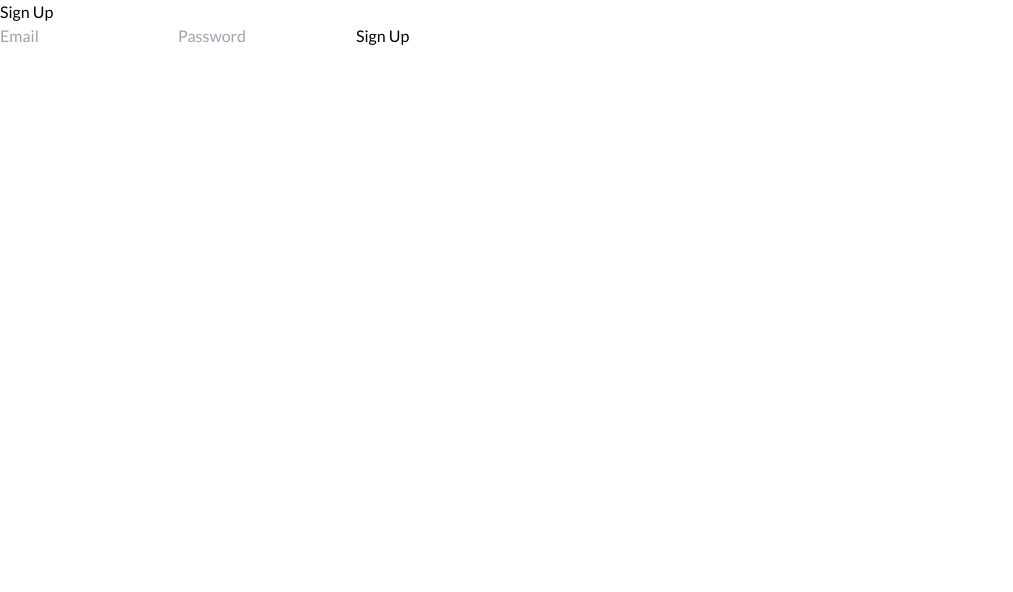
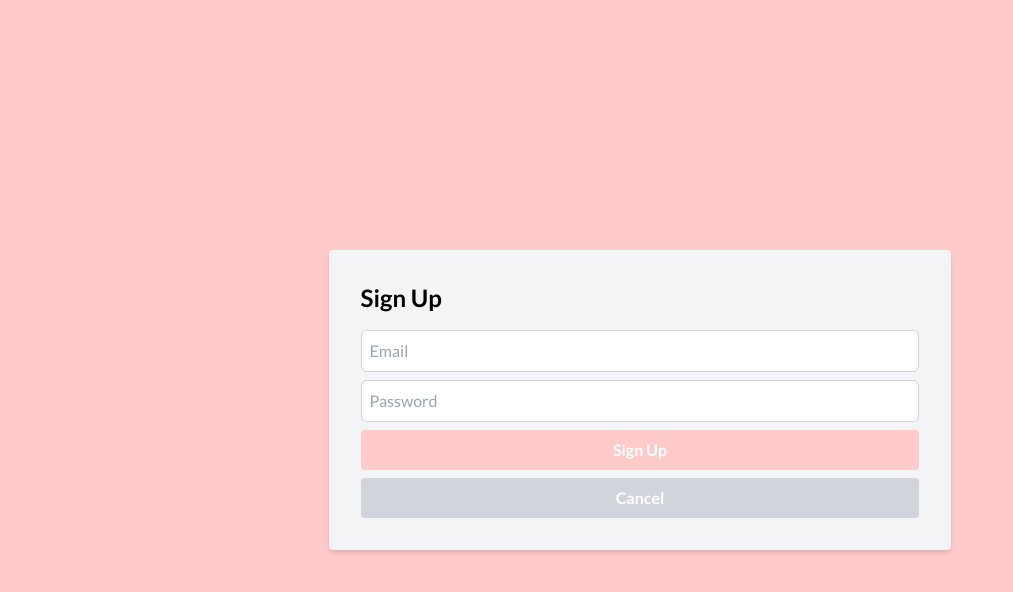
Before and after one commit to xus84/gym_guidance, a Next.js app: page /signup in a window 1280 px wide. Shown: the top 592 px of the page, without its empty margins (0-1013 px from the left). Built offline with nearby package versions, Linux system fonts and the light colour scheme.

Commit message:
Login & SignUp styled

```diff
--- a/src/app/login/page.js
+++ b/src/app/login/page.js
@@ -1,8 +1,10 @@
 // pages/Login.js
 'use client'
 import React, { useState } from 'react';
+import { useRouter } from 'next/navigation';
 
 export default function Login() {
+  const router = useRouter();
   const [email, setEmail] = useState('');
   const [password, setPassword] = useState('');
 
@@ -12,11 +14,36 @@ export default function Login() {
   };
 
   return (
-    <div>
-      <h2>Login</h2>
-      <input type="email" placeholder="Email" value={email} onChange={e => setEmail(e.target.value)} />
-      <input type="password" placeholder="Password" value={password} onChange={e => setPassword(e.target.value)} />
-      <button onClick={handleLogin}>Login</button>
+    <div className="flex justify-center items-center h-screen bg-red-200">
+      <div className="bg-gray-100 p-8 rounded shadow-md">
+        <h2 className="text-2xl font-bold mb-4">Login</h2>
+        <input
+          type="email"
+          placeholder="Email"
+          value={email}
+          onChange={e => setEmail(e.target.value)}
+          className="w-full border border-gray-300 rounded-md p-2 mb-2"
+        />
+        <input
+          type="password"
+          placeholder="Password"
+          value={password}
+          onChange={e => setPassword(e.target.value)}
+          className="w-full border border-gray-300 rounded-md p-2 mb-2"
+        />
+        <button
+          onClick={handleLogin}
+          className="w-full bg-red-200 text-white font-bold py-2 px-4 mb-2 rounded"
+        >
+          Login
+        </button>
+        <button
+          onClick={() => router.push('/')}
+          className="w-full bg-gray-300 text-white font-bold py-2 px-4 rounded"
+        >
+          Cancel
+        </button>
+      </div>
     </div>
   );
 }
--- a/src/app/signup/page.js
+++ b/src/app/signup/page.js
@@ -1,22 +1,71 @@
 // pages/SignUp.js
 'use client'
 import React, { useState } from 'react';
-
+import { useRouter } from 'next/navigation';
 export default function SignUp() {
+  const router = useRouter();
   const [email, setEmail] = useState('');
   const [password, setPassword] = useState('');
 
   const handleSignUp = () => {
+    // Validar que se haya ingresado un correo electrónico y una contraseña
+    if (email === '' || password === '') {
+      // Mostrar un mensaje de error o realizar alguna acción en caso de campos vacíos
+      return;
+    }
+
     // Aquí puedes implementar la lógica para registrar al usuario
     // utilizando la dirección de correo electrónico y contraseña proporcionados
+
+    // Ejemplo de cómo guardar los datos del usuario en el localStorage
+    const user = {
+      email,
+      password// Puedes agregar más propiedades del usuario si es necesario
+    };
+
+    localStorage.setItem('user', JSON.stringify(user));
+
+    setEmail('');
+    setPassword('');
+
+
+    router.push('/login')
+
+    // Realizar alguna acción adicional, como redirigir a otra página o mostrar un mensaje de éxito
+    console.log('User registered successfully:', user.email, user.password);
   };
 
   return (
-    <div>
-      <h2>Sign Up</h2>
-      <input type="email" placeholder="Email" value={email} onChange={e => setEmail(e.target.value)} />
-      <input type="password" placeholder="Password" value={password} onChange={e => setPassword(e.target.value)} />
-      <button onClick={handleSignUp}>Sign Up</button>
+    <div className="flex justify-center items-center h-screen bg-red-200">
+      <div className="bg-gray-100 p-8 rounded shadow-md">
+        <h2 className="text-2xl font-bold mb-4">Sign Up</h2>
+        <input
+          type="email"
+          placeholder="Email"
+          value={email}
+          onChange={e => setEmail(e.target.value)}
+          className="w-full border border-gray-300 rounded-md p-2 mb-2"
+        />
+        <input
+          type="password"
+          placeholder="Password"
+          value={password}
+          onChange={e => setPassword(e.target.value)}
+          className="w-full border border-gray-300 rounded-md p-2 mb-2"
+        />
+        <button
+          onClick={handleSignUp}
+          className="w-full bg-red-200 text-white font-bold py-2 px-4 rounded mb-2"
+        >
+          Sign Up
+        </button>
+        <button
+          onClick={() => router.push('/')}
+          className="w-full bg-gray-300 text-white font-bold py-2 px-4 rounded"
+        >
+          Cancel
+        </button>
+      </div>
     </div>
   );
 }
```
